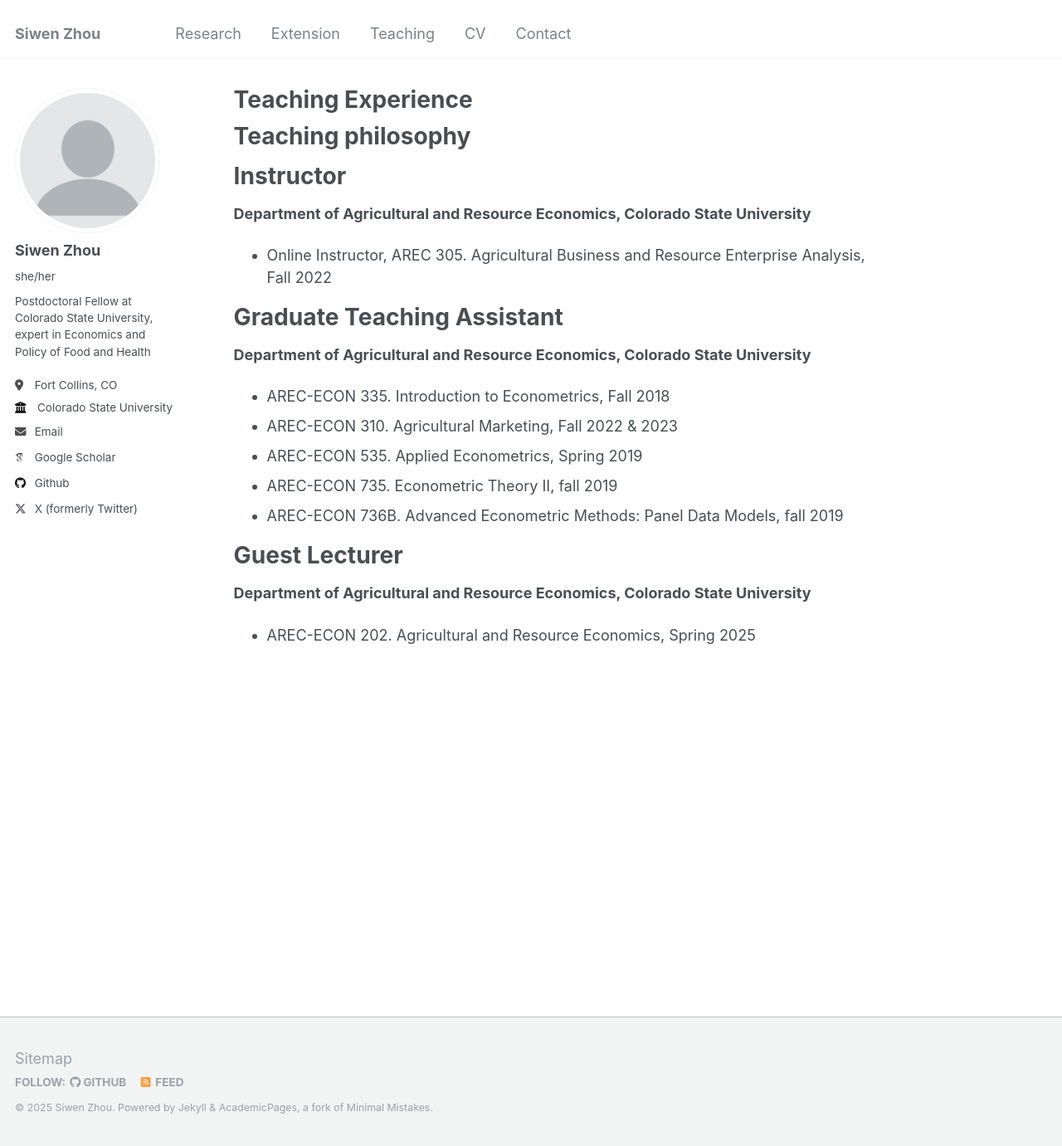
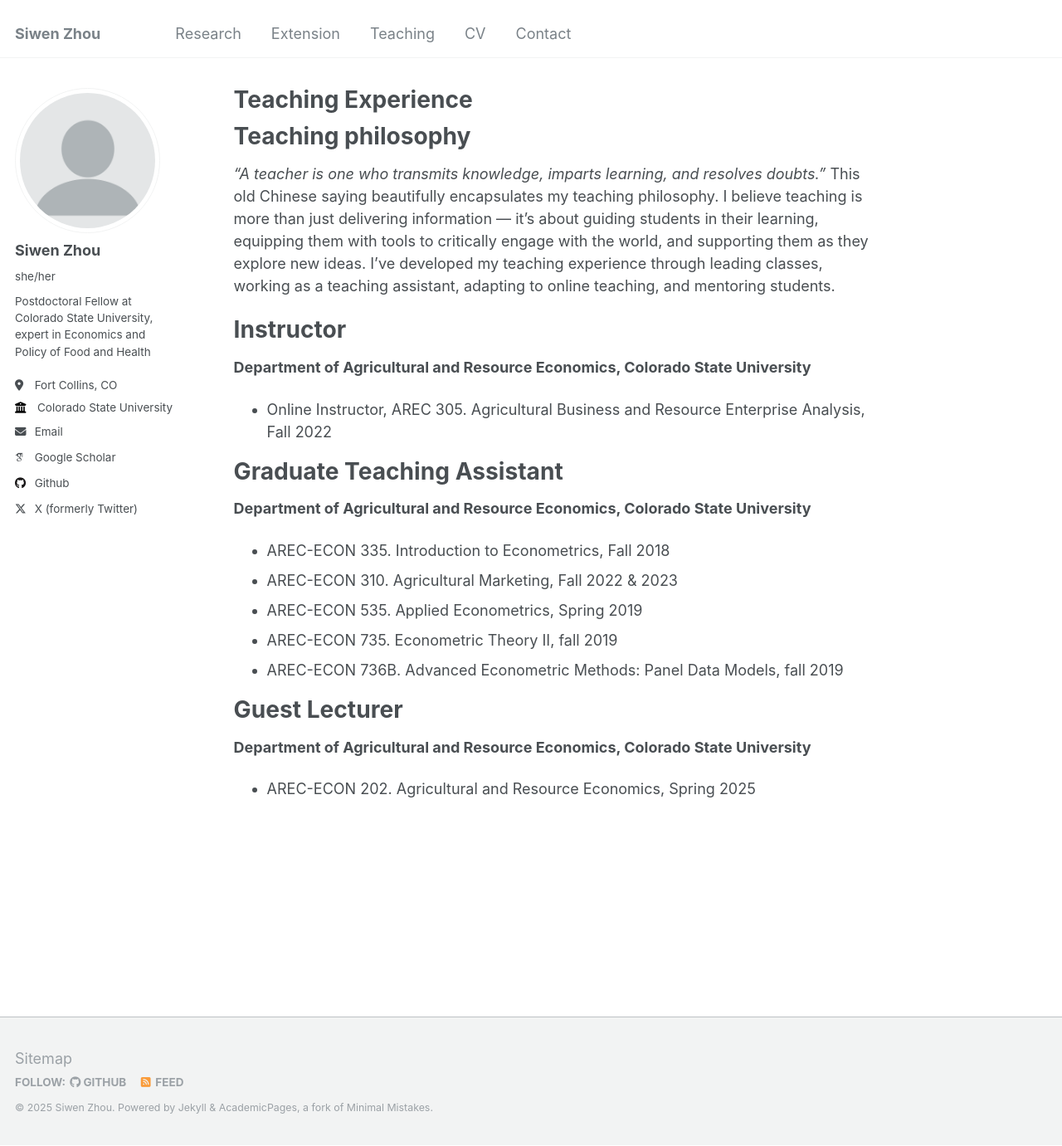
Before and after one commit to Siwen0625/Siwen0625.github.io, a Jekyll site: the page built from _pages/teaching.md, in a window 1280 px wide and 1381 px high. Shown: the whole window at 83% size. Built offline with Jekyll 4.4.1, drawn with Linux system fonts in a browser that asks for light colours; some web fonts are replaced.

Commit message:
Update teaching.md

```diff
--- a/_pages/teaching.md
+++ b/_pages/teaching.md
@@ -9,6 +9,10 @@ redirect_from:
 
 Teaching philosophy
 ======
+*“A teacher is one who transmits knowledge, imparts learning, and resolves doubts.”*
+This old Chinese saying beautifully encapsulates my teaching philosophy. I believe teaching is more than just delivering information — it’s about guiding students in their learning, equipping them with tools to critically engage with the world, and supporting them as they explore new ideas. I’ve developed my teaching experience through leading classes, working as a teaching assistant, adapting to online teaching, and mentoring students.
+
+
 
 Instructor
 ======
```
